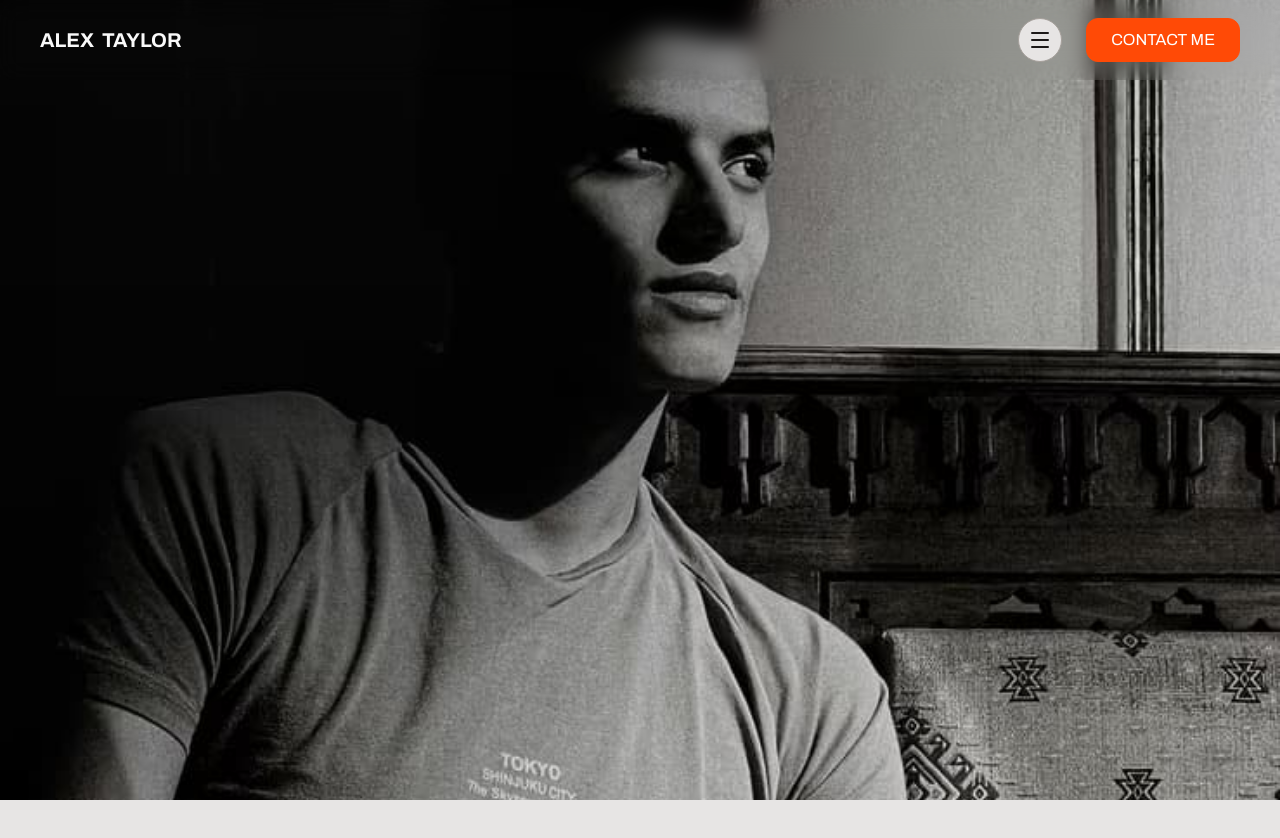
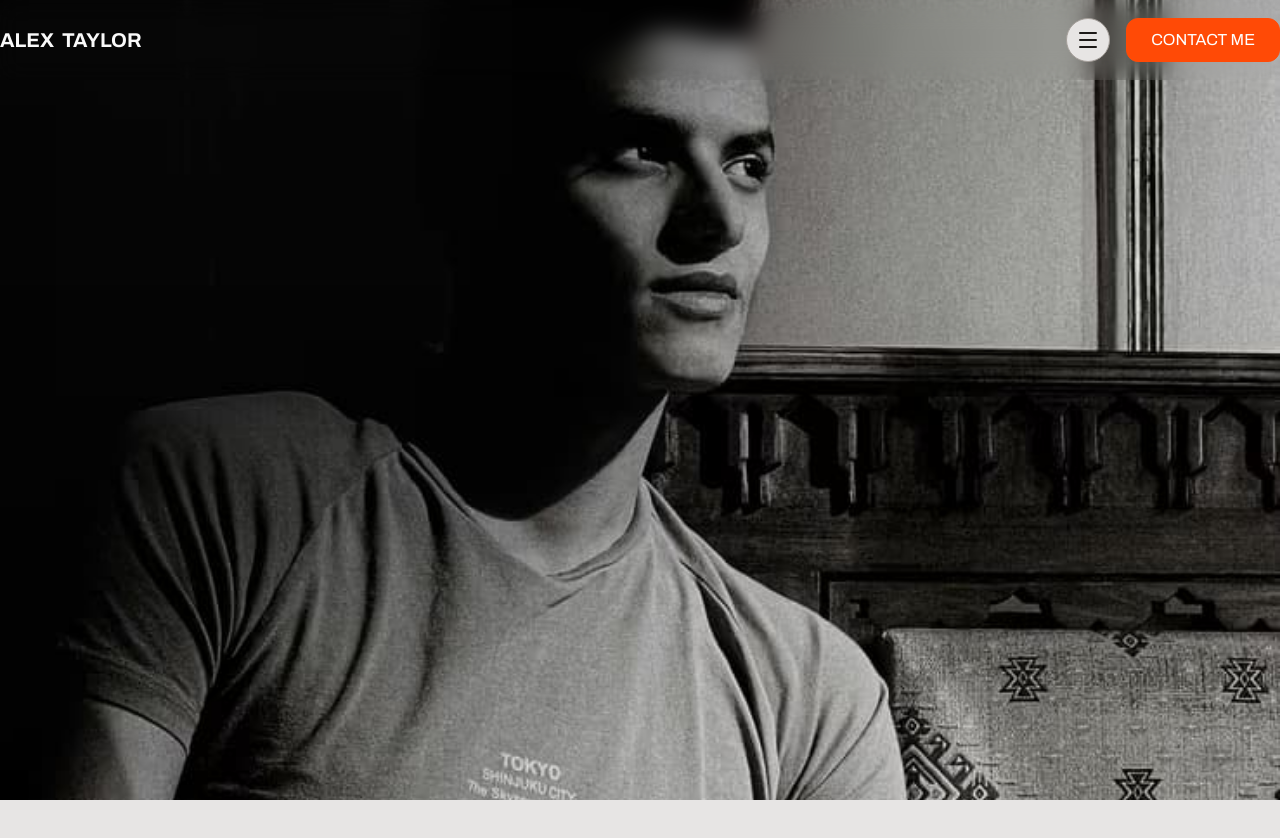
Before and after one commit to Eugensson/portfolio_6, a Next.js app: page / in a window 1280 px wide. Shown: the top 838 px of the page. Built offline with nearby package versions, Linux system fonts and the light colour scheme.

Commit message:
Update styles in Hero

```diff
--- a/components/header.tsx
+++ b/components/header.tsx
@@ -62,7 +62,7 @@ export const Header = () => {
                   onClick={handleClickMobileNavItem}
                   className="relative isolate block border-t last:border-b border-stone-800 py-8 group/nav-item text-stone-200"
                 >
-                  <div className="container flex items-center justify-between">
+                  <div className="max-w-350 mx-auto flex items-center justify-between">
                     <span className="text-3xl group-hover/nav-item:pl-4 transition-all duration-500">
                       {label}
                     </span>
@@ -89,15 +89,15 @@ export const Header = () => {
         </nav>
       </div>
       <div className="fixed top-0 left-0 z-10 w-full mix-blend-difference backdrop-blur-md">
-        <div className="container h-20 flex items-center justify-between">
+        <div className="max-w-350 mx-auto h-20 flex items-center justify-between">
           <span className="text-xl font-bold uppercase text-white">
             Alex&nbsp;&nbsp;Taylor
           </span>
         </div>
       </div>
       <div className="fixed top-0 left-0 z-10 w-full">
-        <div className="container h-20 flex items-center justify-end">
-          <div className="flex items-center gap-6">
+        <div className="max-w-350 mx-auto h-20 flex items-center justify-end">
+          <div className="flex items-center gap-4">
             <button
               type="button"
               className="size-11 border border-stone-400 bg-stone-200 rounded-full inline-flex items-center justify-center cursor-pointer"
--- a/components/hero.tsx
+++ b/components/hero.tsx
@@ -28,14 +28,16 @@ export const Hero = () => {
     <section>
       <div className="grid md:grid-cols-12 md:h-screen items-stretch sticky top-0">
         <div className="md:col-span-7 flex flex-col justify-center">
-          <div className="pl-10">
+          <div className="pl-12 max-w-200">
             <motion.h1
               ref={scope}
               initial={{ opacity: 0 }}
               animate={{ opacity: 1 }}
               className="text-5xl md:text-6xl lg:text-7xl mt-40 md:mt-0"
             >
-              Crafting digital experiences through code and creative design
+              Crafting digital experiences through
+              <br />
+              code and creative design
             </motion.h1>
             <div className="mt-10 flex flex-col md:flex-row items-start md:items-center gap-6">
               <motion.div
```
